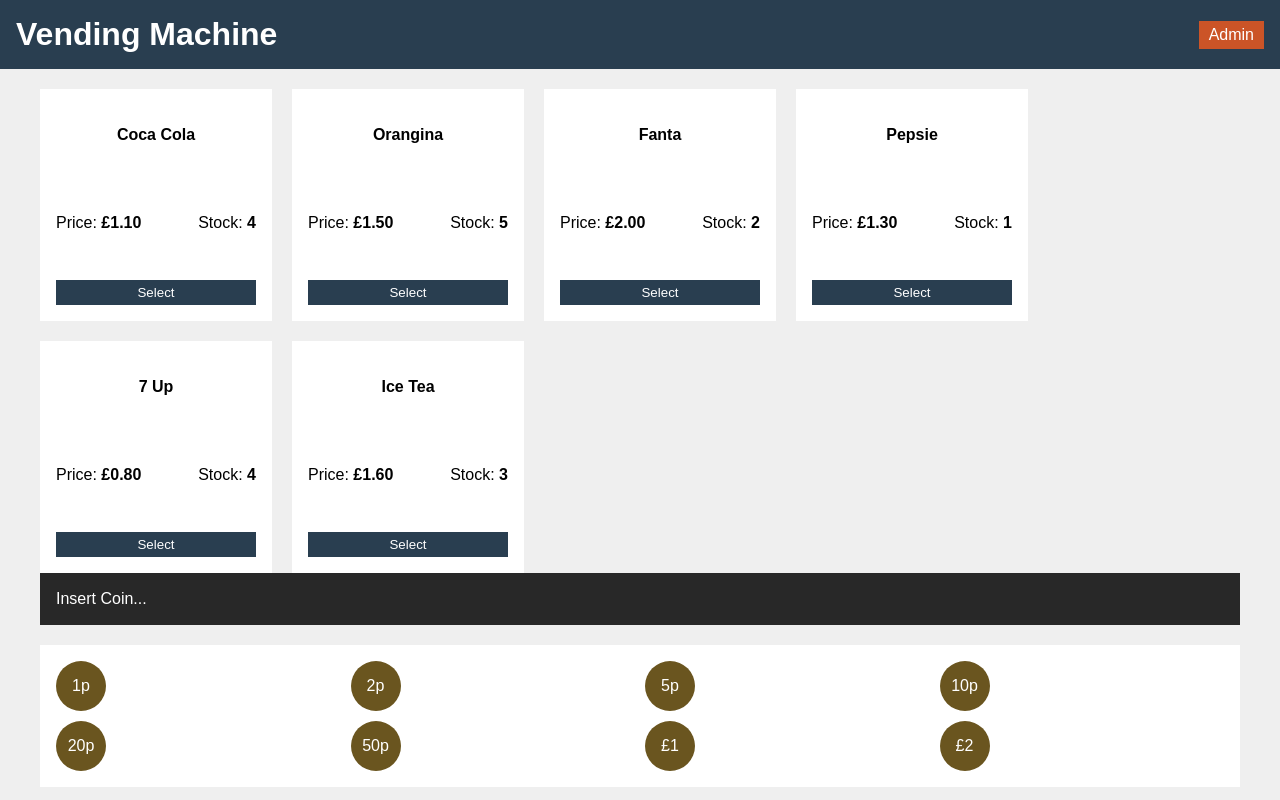
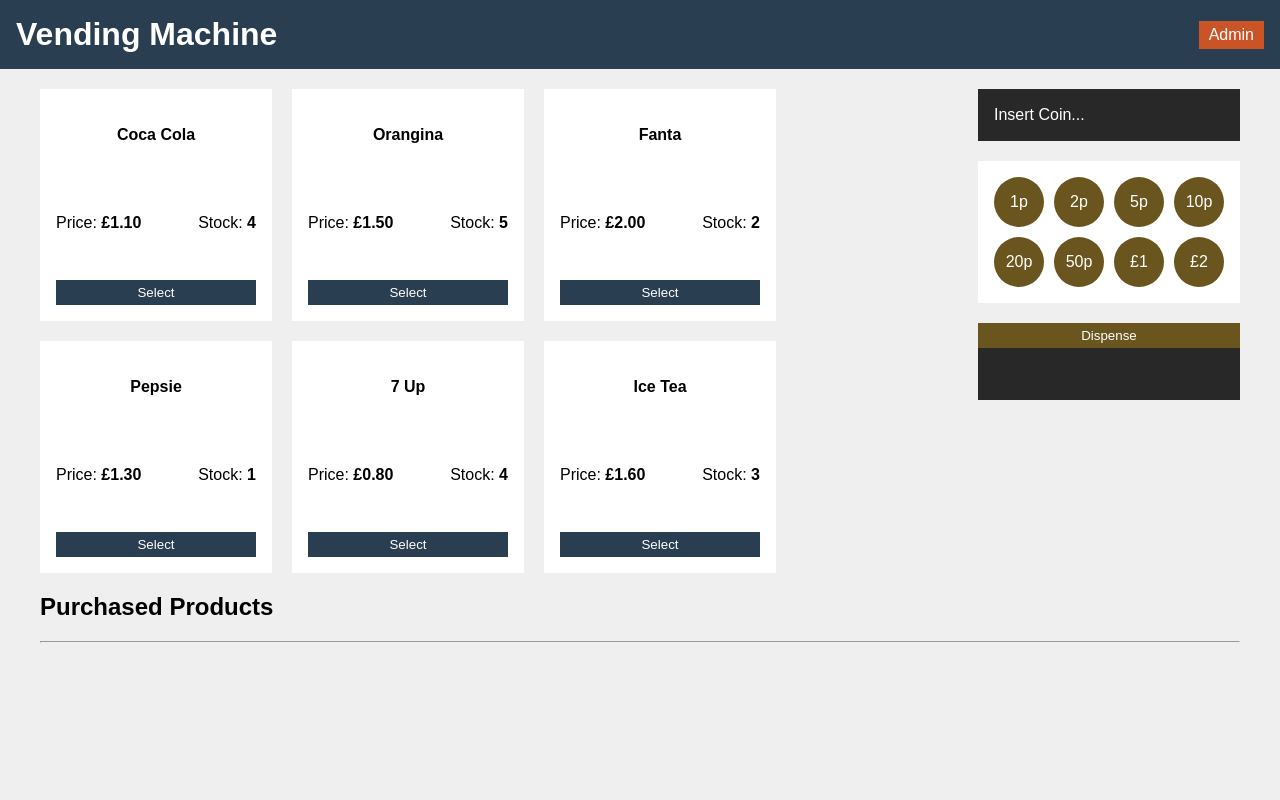
Before and after one commit to cdegrel/vending-machine, a React (Create React App) app: page / in a window 1280 px wide. Shown: the top 800 px of the page. Built offline with nearby package versions, Linux system fonts and the light colour scheme.

Commit message:
show coins refunded to purchase product

```diff
--- a/src/reducers/purchasedProduct.js
+++ b/src/reducers/purchasedProduct.js
@@ -1,14 +1,17 @@
 import { BUY_PRODUCT, BUY_PRODUCT_FAILURE } from '../constants/action-types'
 
 const initialState = {
-    products: [],
+    purchases: [],
     status: null
 }
 
 export default (state = initialState, action) => {
     switch (action.type) {
         case BUY_PRODUCT:
-            return { ...state, products: [action.selectedIndex, ...state.products], status: 'Enjoy!!!' }
+            return { ...state, purchases: [{
+                product: action.selectedIndex,
+                coins: action.coins
+                }, ...state.purchases], status: 'Enjoy!!!' }
         case BUY_PRODUCT_FAILURE:
             return { ...state, status: action.status }
         default:
--- a/src/scenes/Admin/components/AdminProductListItem.jsx
+++ b/src/scenes/Admin/components/AdminProductListItem.jsx
@@ -16,7 +16,7 @@
                 <div>Stock: <strong>{product.stock}</strong></div>
             </div>
             <form onSubmit={handleSubmit}>
-                <input className="form__field" name="stock" type="number" placeholder="Add stock"/>
+                <input className="form__field" name="stock" type="number" placeholder="add / remove stock"/>
                 <button className="btn btn-primary btn-full" type="submit">Reloading</button>
             </form>
         </div>
--- a/src/scenes/Machine/Machine.jsx
+++ b/src/scenes/Machine/Machine.jsx
@@ -5,13 +5,13 @@
 import ProductPurchasedList from './containers/ProductPurchasedList'
 
 const Machine = () => (
-    <>
-        <div className="machine">
+    <div className="machine">
+        <div className="machine__control">
             <ProductList />
             <ControllerPanel />
         </div>
         <ProductPurchasedList />
-    </>
+    </div>
 )
 
 export default Machine
--- a/src/scenes/Machine/components/ProductPurchasedListItem.jsx
+++ b/src/scenes/Machine/components/ProductPurchasedListItem.jsx
@@ -1,8 +1,16 @@
 import React from 'react'
 
-const ProductPurchasedListItem = ({ product }) => (
+import Coin from '../../../components/Coin'
+
+const ProductPurchasedListItem = ({ purchase }) => (
     <div className="product-list-item">
-        <h4>{product.name}</h4>
+        <h4>{purchase.product.name}</h4>
+        {purchase.coins.map(coin => (
+            <div key={coin.id} className="flex">
+                <Coin coin={coin} />
+                <div> x <strong>{coin.stock}</strong></div>
+            </div>
+        ))}
     </div>
 )
 
--- a/src/scenes/Machine/containers/CoinSelector.jsx
+++ b/src/scenes/Machine/containers/CoinSelector.jsx
@@ -9,7 +9,7 @@
     return (
         <div className="coin-selector">
             {coins.map(coin => (
-                <Coin coin={coin} onClick={() => {
+                <Coin key={coin.id} coin={coin} onClick={() => {
                     handleIncrementBalance(coin.value)
                     handleReloadCoinStock(coin.id)
                 }} />
--- a/src/scenes/Machine/containers/ProductPurchasedList.jsx
+++ b/src/scenes/Machine/containers/ProductPurchasedList.jsx
@@ -3,16 +3,16 @@
 import { connect } from 'react-redux'
 import ProductPurchasedListItem from '../components/ProductPurchasedListItem'
 
-const ProductPurchasedList = ({ products }) => {
+const ProductPurchasedList = ({ purchases }) => {
     return (
         <div className="product-purchased-list">
             <header>
-                <h2>Purchased Product</h2>
+                <h2>Purchased Products</h2>
                 <hr />
             </header>
             <div className="product-purchased-list__list">
-                {products.map((product, index) => (
-                    <ProductPurchasedListItem key={index} product={product} onSelectProduct={null} />
+                {purchases.map((purchase, index) => (
+                    <ProductPurchasedListItem key={index} purchase={purchase} />
                 ))}
             </div>
         </div>
@@ -20,7 +20,12 @@
 }
 
 const mapStateToProps = state => ({
-    products: state.productPurchasedReducer.products.map(id => state.productReducer.products.find(product => product.id === id))
+    purchases: state.productPurchasedReducer.purchases.map(purchase => {
+        return {
+            ...purchase,
+            product: state.productReducer.products.find(product => product.id === purchase.product),
+        }
+    })
 })
 
 export default connect(mapStateToProps)(ProductPurchasedList)
--- a/src/store/index.js
+++ b/src/store/index.js
@@ -29,10 +29,20 @@
             return store.dispatch(buyProductFailure('Insufficient funds!'))
         }
 
-        const refund = coinRefund(store.getState().coinReducer.coins, value - price)
-        refund.forEach((value, key) => store.dispatch(reloadCoinStock(key, -value)))
+        const coins = store.getState().coinReducer.coins
+        const refund = coinRefund(coins, value - price)
+
+        let coinsRefunded = []
+        refund.forEach((value, key) => {
+            store.dispatch(reloadCoinStock(key, -value))
+            coinsRefunded.push({
+                ...coins.find(coin => coin.id === key),
+                stock: value
+            })
+        })
 
         store.dispatch(decrementBalance(value))
+        action.coins = coinsRefunded
     }
     next(action)
 }
```
